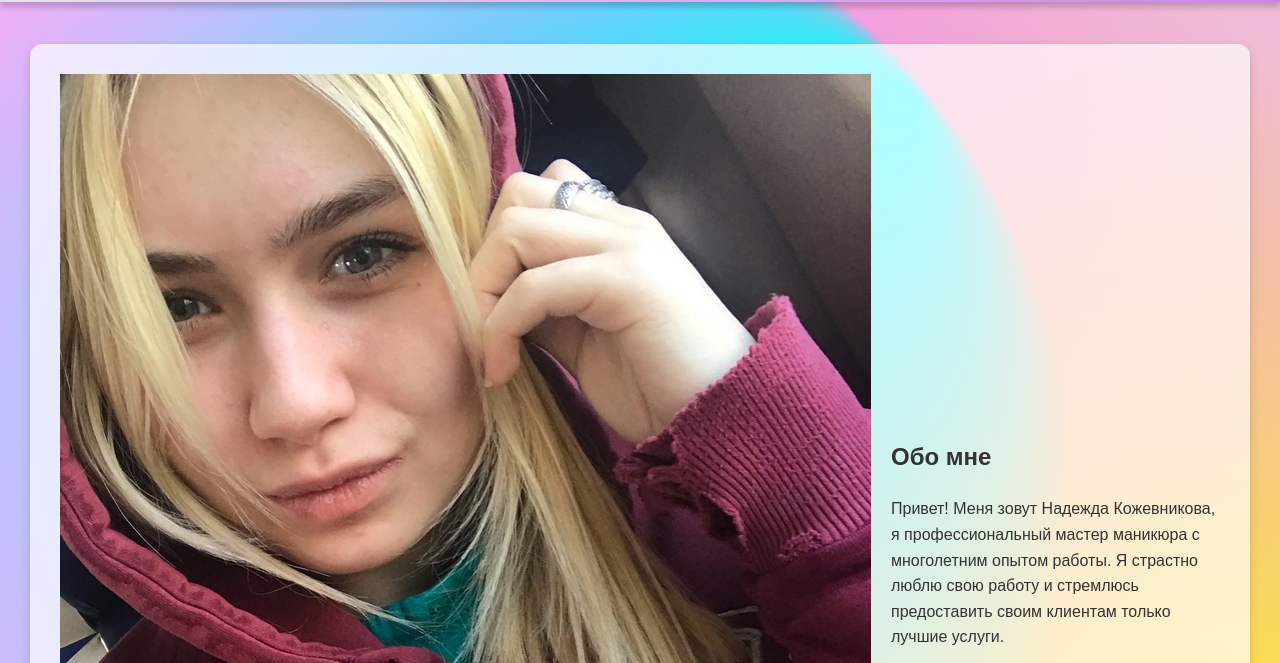
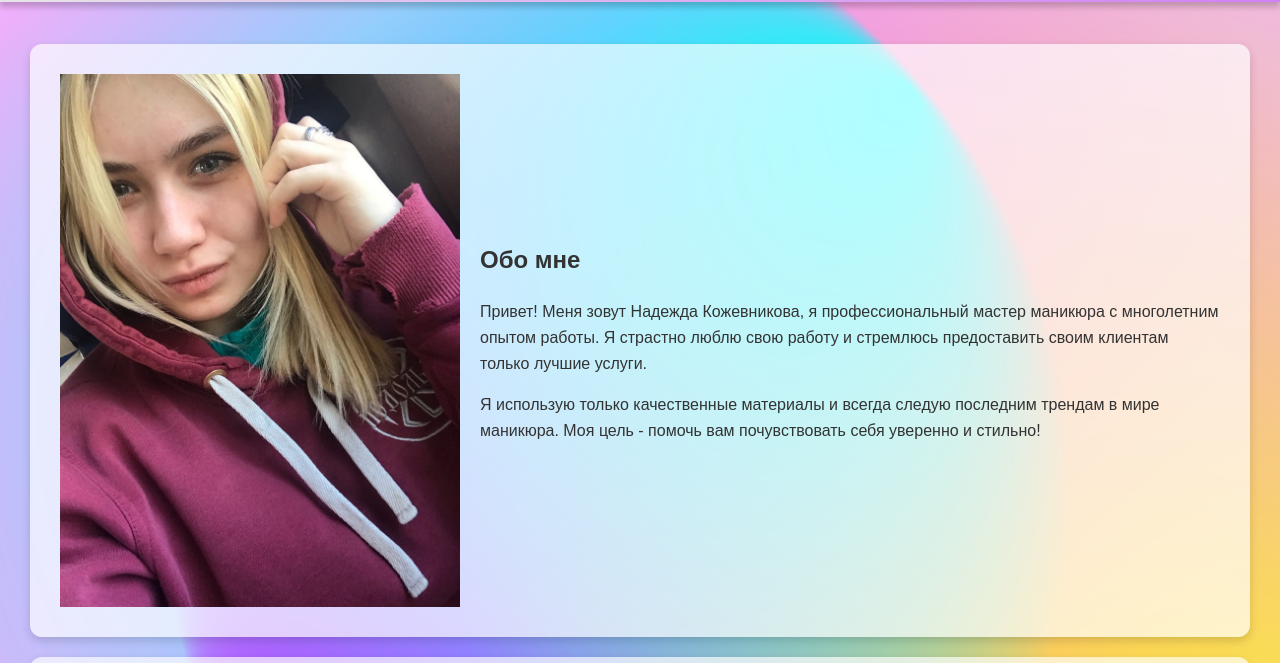
Before and after one commit to MenSvet/mnk, a plain HTML site: page index.html in a window 1280 px wide. Shown: the part 76-739 px from the top of the page. Drawn offline with Linux system fonts and the light colour scheme.

Commit message:
Update index.html

```diff
--- a/index.html
+++ b/index.html
@@ -97,7 +97,7 @@
     <main>
         <!--ОБО МНЕ-->
         <section id="about" style="display: flex; align-items: center;">
-            <img src="img/10.jpg" alt="Обо мне" style="width: auto; height: auto; margin-right: 20px;">
+            <img src="img/10.jpg" alt="Обо мне" style="width: 400px; height: auto; margin-right: 20px;">
             <div>
                 <h2>Обо мне</h2>
                 <p>Привет! Меня зовут Надежда Кожевникова, я профессиональный мастер маникюра с многолетним опытом работы. Я страстно люблю свою работу и стремлюсь предоставить своим клиентам только лучшие услуги.</p>
```
